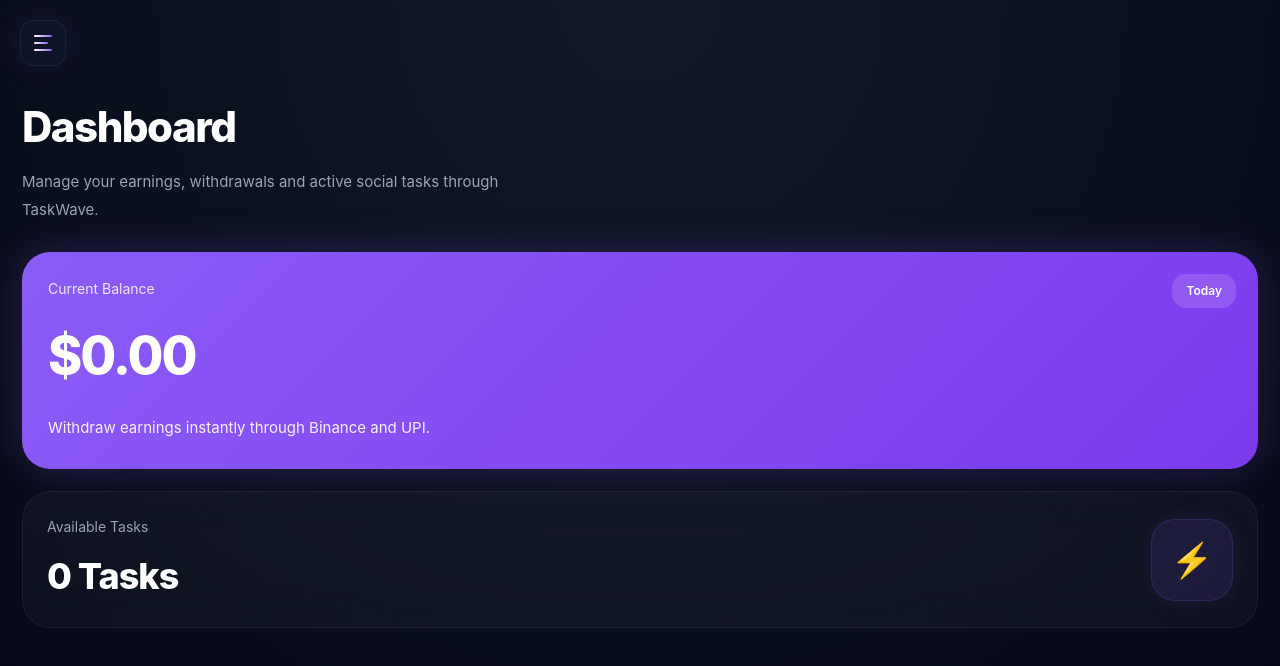
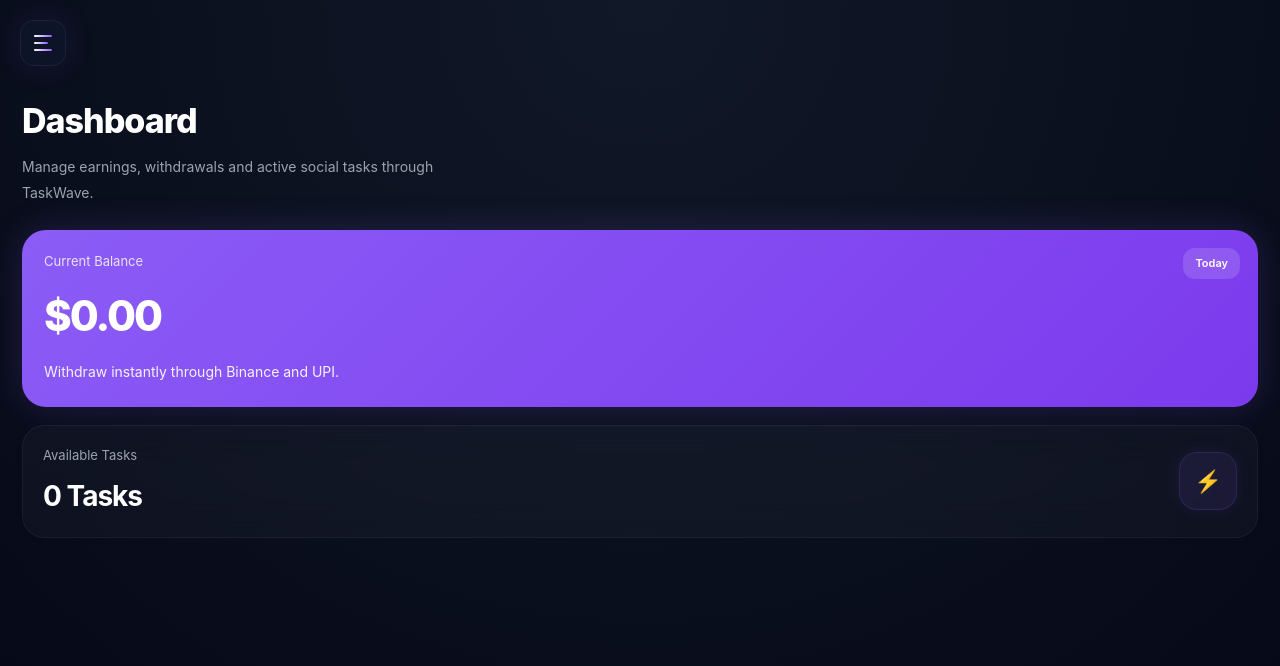
Before and after one commit to taskwave69/taskwave, a React (Vite) app: page /dashboard in a window 1280 px wide. Shown: the top 666 px of the page. Built offline with nearby package versions, Linux system fonts and the light colour scheme.

Commit message:
Final clean premium dashboard UI

```diff
--- a/src/pages/Dashboard.jsx
+++ b/src/pages/Dashboard.jsx
@@ -9,15 +9,21 @@ function Dashboard() {
     <div
       style={{
         minHeight: "100vh",
+
         background:
           "radial-gradient(circle at top,#111827,#050816)",
+
         color: "white",
-        fontFamily: "Inter, sans-serif",
 
-        /* FIXED PREMIUM SPACING */
+        fontFamily:
+          "Inter, sans-serif",
+
         paddingTop: "95px",
+
         paddingLeft: "22px",
+
         paddingRight: "22px",
+
         paddingBottom: "40px",
       }}
     >
@@ -27,16 +33,19 @@ function Dashboard() {
       {/* HEADER */}
       <div
         style={{
-          marginBottom: "28px",
+          marginBottom: "24px",
         }}
       >
 
         <h1
           style={{
-            fontSize: "42px",
+            fontSize: "34px",
+
             fontWeight: "800",
-            letterSpacing: "-1.5px",
-            marginBottom: "10px",
+
+            letterSpacing: "-1px",
+
+            marginBottom: "8px",
           }}
         >
           Dashboard
@@ -44,13 +53,16 @@ function Dashboard() {
 
         <p
           style={{
-            fontSize: "15px",
+            fontSize: "14px",
+
             color: "#9ca3af",
-            lineHeight: "28px",
-            maxWidth: "500px",
+
+            lineHeight: "26px",
+
+            maxWidth: "420px",
           }}
         >
-          Manage your earnings,
+          Manage earnings,
           withdrawals and active
           social tasks through
           TaskWave.
@@ -64,36 +76,38 @@ function Dashboard() {
           background:
             "linear-gradient(135deg,#8b5cf6,#7c3aed)",
 
-          borderRadius: "28px",
+          borderRadius: "24px",
 
-          padding: "26px",
+          padding: "22px",
 
-          marginBottom: "22px",
+          marginBottom: "18px",
 
           boxShadow:
-            "0 0 40px rgba(139,92,246,0.22)",
+            "0 0 35px rgba(139,92,246,0.20)",
 
           position: "relative",
         }}
       >
 
-        {/* SMALL TAG */}
+        {/* SMALL CHIP */}
         <div
           style={{
             position: "absolute",
-            top: "22px",
-            right: "22px",
+
+            top: "18px",
+
+            right: "18px",
 
             background:
               "rgba(255,255,255,0.14)",
 
             padding:
-              "8px 14px",
+              "7px 12px",
 
             borderRadius:
-              "14px",
+              "12px",
 
-            fontSize: "12px",
+            fontSize: "11px",
 
             fontWeight: "600",
           }}
@@ -103,9 +117,11 @@ function Dashboard() {
 
         <p
           style={{
-            fontSize: "14px",
-            opacity: 0.85,
-            marginBottom: "18px",
+            fontSize: "13px",
+
+            opacity: 0.82,
+
+            marginBottom: "12px",
           }}
         >
           Current Balance
@@ -113,9 +129,12 @@ function Dashboard() {
 
         <h2
           style={{
-            fontSize: "52px",
+            fontSize: "42px",
+
             fontWeight: "800",
-            marginBottom: "18px",
+
+            marginBottom: "12px",
+
             letterSpacing: "-2px",
           }}
         >
@@ -124,14 +143,18 @@ function Dashboard() {
 
         <p
           style={{
-            fontSize: "15px",
+            fontSize: "14px",
+
             opacity: 0.92,
-            lineHeight: "30px",
-            maxWidth: "420px",
+
+            lineHeight: "26px",
+
+            maxWidth: "320px",
           }}
         >
-          Withdraw earnings instantly
-          through Binance and UPI.
+          Withdraw instantly
+          through Binance
+          and UPI.
         </p>
 
       </div>
@@ -145,9 +168,9 @@ function Dashboard() {
           border:
             "1px solid rgba(255,255,255,0.05)",
 
-          borderRadius: "28px",
+          borderRadius: "22px",
 
-          padding: "24px",
+          padding: "20px",
 
           display: "flex",
 
@@ -166,8 +189,10 @@ function Dashboard() {
           <p
             style={{
               color: "#9ca3af",
-              fontSize: "14px",
-              marginBottom: "12px",
+
+              fontSize: "13px",
+
+              marginBottom: "10px",
             }}
           >
             Available Tasks
@@ -175,8 +200,10 @@ function Dashboard() {
 
           <h2
             style={{
-              fontSize: "36px",
-              fontWeight: "800",
+              fontSize: "28px",
+
+              fontWeight: "700",
+
               letterSpacing: "-1px",
             }}
           >
@@ -185,19 +212,20 @@ function Dashboard() {
 
         </div>
 
-        {/* ICON */}
+        {/* SMALL ICON */}
         <div
           style={{
-            width: "82px",
-            height: "82px",
+            width: "58px",
 
-            borderRadius: "24px",
+            height: "58px",
+
+            borderRadius: "18px",
 
             background:
-              "rgba(139,92,246,0.12)",
+              "rgba(139,92,246,0.10)",
 
             border:
-              "1px solid rgba(139,92,246,0.18)",
+              "1px solid rgba(139,92,246,0.16)",
 
             display: "flex",
 
@@ -206,10 +234,10 @@ function Dashboard() {
             justifyContent:
               "center",
 
-            fontSize: "34px",
+            fontSize: "22px",
 
             boxShadow:
-              "0 0 25px rgba(139,92,246,0.12)",
+              "0 0 18px rgba(139,92,246,0.10)",
           }}
         >
           ⚡
```
